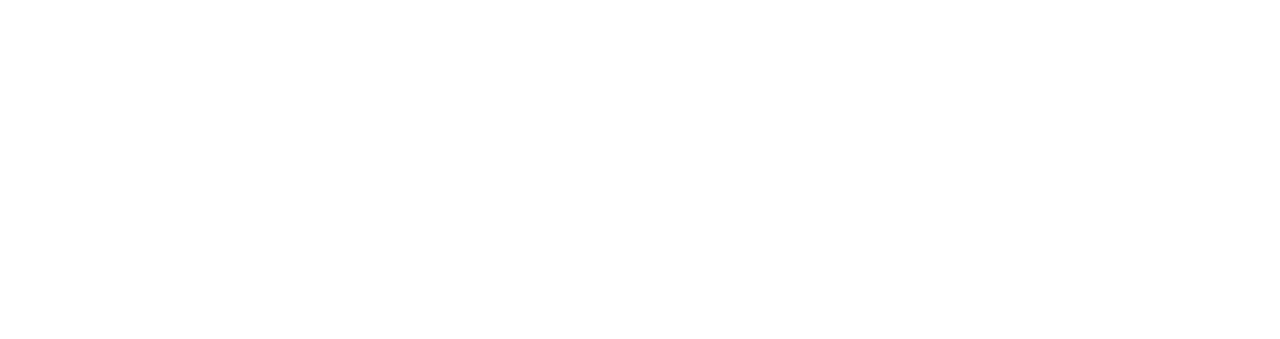
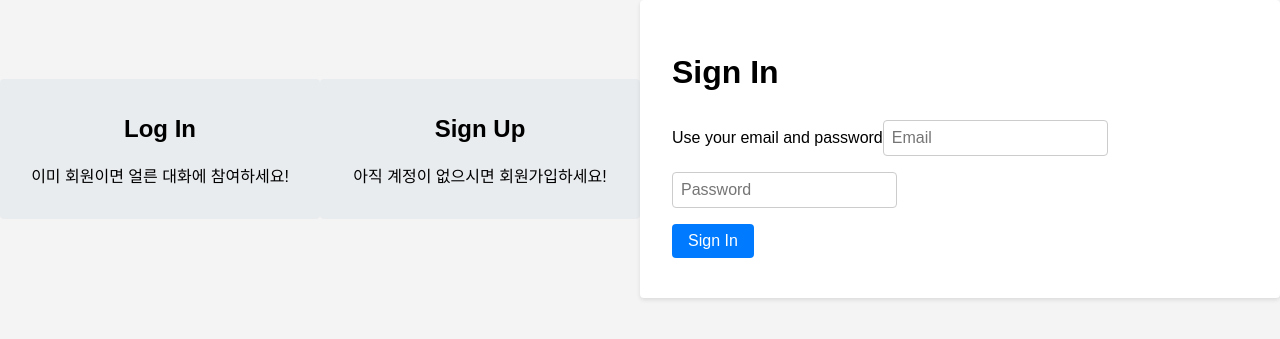
Before and after one commit to ChatTalk/Chat-Client, a React (Create React App) app: page /chat/1 in a window 1280 px wide. Shown: the part 251-590 px from the top of the page. Built offline with nearby package versions, Linux system fonts and the light colour scheme.

Commit message:
feat: css 없이 기본 코드 작성

```diff
--- a/src/App.tsx
+++ b/src/App.tsx
@@ -1,10 +1,14 @@
-import './App.css';
+import React from 'react';
+import AuthPage from './pages/AuthPage';
+import GlobalStyles from './styles/GlobalStyles';
 
-function App() {
+const App: React.FC = () => {
   return (
-    <div className="App">
-    </div>
+    <>
+      <GlobalStyles />
+      <AuthPage />
+    </>
   );
-}
+};
 
 export default App;
--- /dev/null
+++ b/src/pages/AuthPage.tsx
@@ -0,0 +1,28 @@
+import React, { useState } from 'react';
+import SignUp from '../components/SignUp';
+import SignIn from '../components/SignIn';
+import { Container, FormContainer, ToggleContainer, TogglePanel } from '../styles/AuthStyles';
+
+const AuthPage: React.FC = () => {
+  const [isSignUp, setIsSignUp] = useState(false);
+
+  return (
+    <Container>
+      <ToggleContainer>
+        <TogglePanel onClick={() => setIsSignUp(false)}>
+          <h2>Log In</h2>
+          <p>이미 회원이면 얼른 대화에 참여하세요!</p>
+        </TogglePanel>
+        <TogglePanel onClick={() => setIsSignUp(true)}>
+          <h2>Sign Up</h2>
+          <p>아직 계정이 없으시면 회원가입하세요!</p>
+        </TogglePanel>
+      </ToggleContainer>
+      <FormContainer>
+        {isSignUp ? <SignUp /> : <SignIn />}
+      </FormContainer>
+    </Container>
+  );
+};
+
+export default AuthPage;
```
